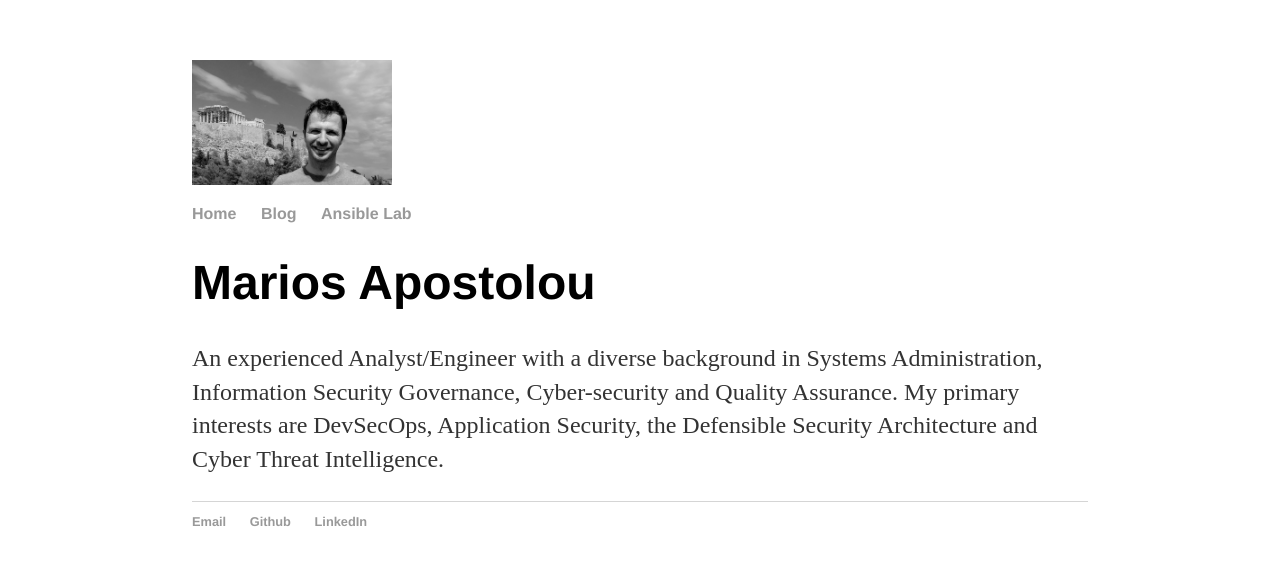
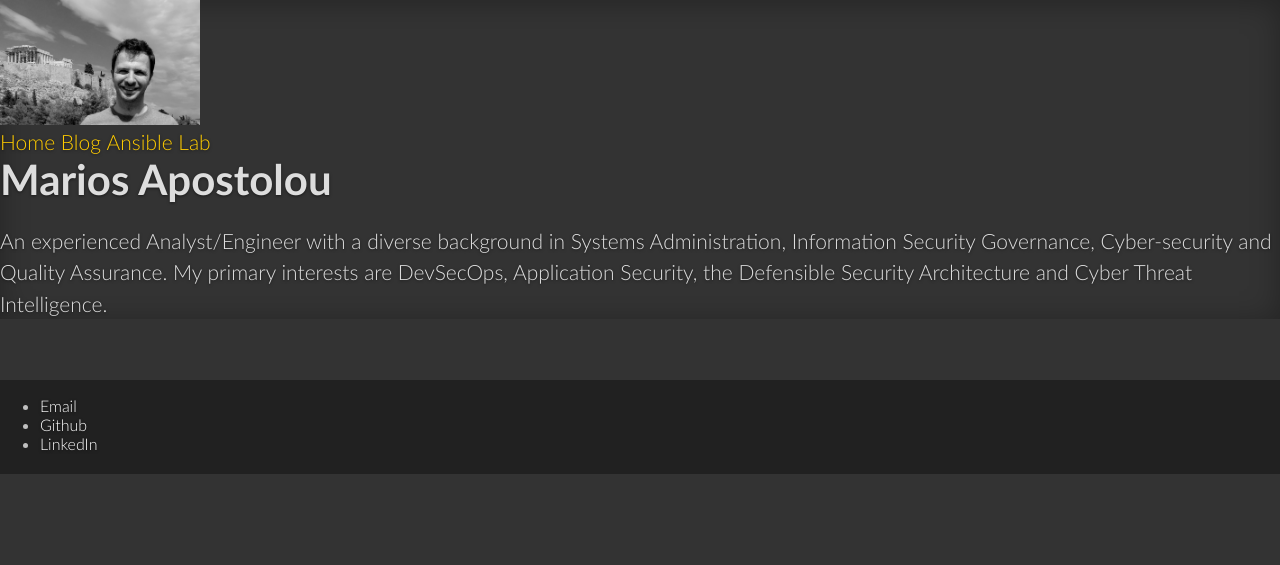
Before and after one commit to mapost/mapost, a Jekyll site: the page built from index.html, in a window 1280 px wide. Shown: the top 565 px of the page. Built offline with Jekyll 4.4.1, drawn with Linux system fonts in a browser that asks for light colours.

Commit message:
Update default.html

```diff
--- a/_layouts/default.html
+++ b/_layouts/default.html
@@ -3,7 +3,7 @@
   <head>
     <title>{{ page.title }}</title>
     <!-- link to main stylesheet -->
-    <link rel="stylesheet" type="text/css" href="/css/main.css">
+    <link rel="stylesheet" type="text/css" href="/css/screen.css">
   </head>
 
   <body>
```
